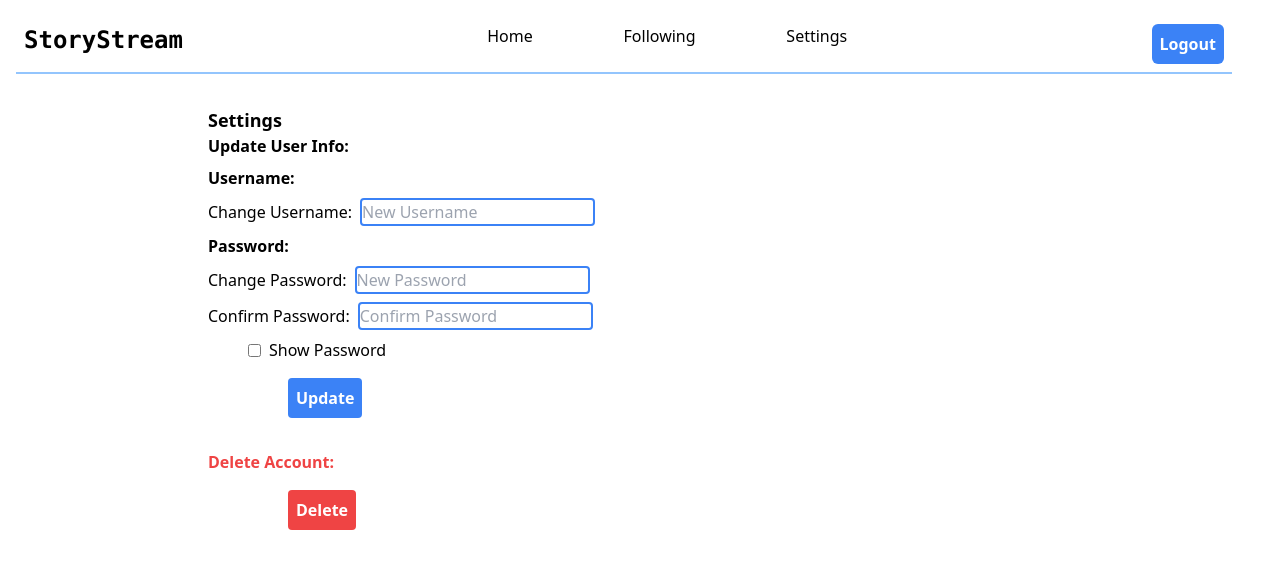
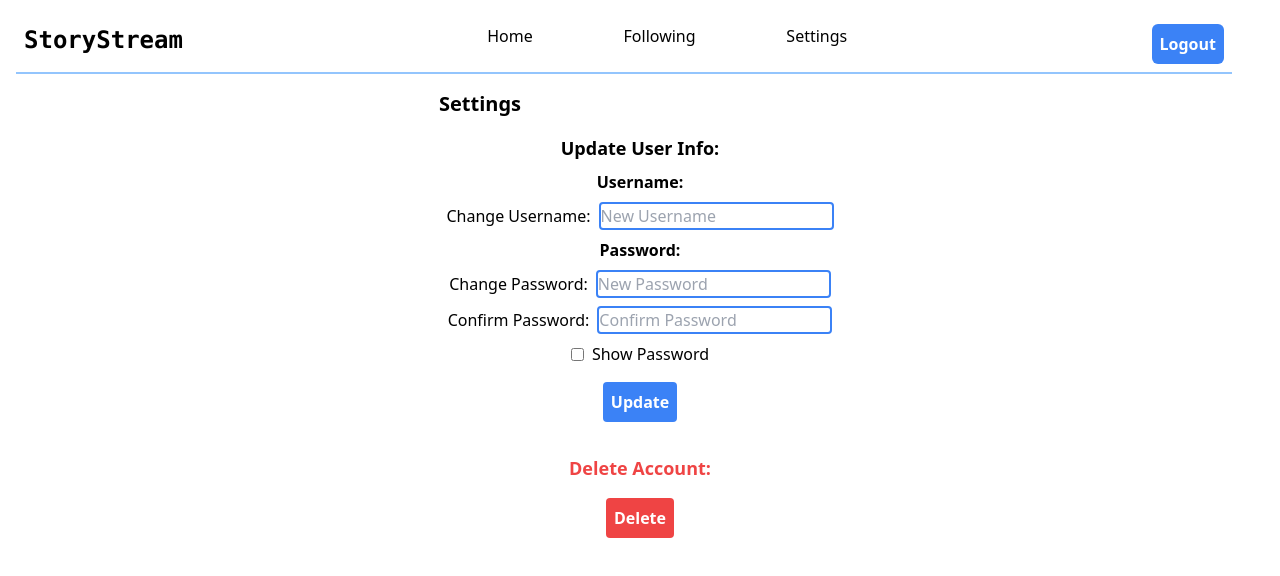
Before and after one commit to MLuqman150/StoryStream, a React (Vite) app in the folder frontend/: page /settings in a window 1280 px wide. Shown: the top 576 px of the page. Built offline with nearby package versions, Linux system fonts and the light colour scheme; sample sign-in values are in the browser's storage.

Commit message:
UI updates on setting page

```diff
--- a/frontend/src/components/settings/Setting.jsx
+++ b/frontend/src/components/settings/Setting.jsx
@@ -11,9 +11,11 @@ const Setting = ()=>{
     return (
         <>
             <Navbar/>
-            <div className="max-w-4xl mx-auto p-4 ">
-                <h2 className="text-lg font-extrabold">Settings</h2>
-                <h2 className="text-md font-bold">Update User Info:</h2>
+            <div className="flex justify-center mt-4 w-[75%]">
+                <h2 className="text-xl font-extrabold">Settings</h2>
+            </div>
+            <div className="flex flex-col justify-center items-center p-4 ">
+                <h2 className="text-lg font-bold">Update User Info:</h2>
                 <h2 className="text-md font-bold mt-2">Username: </h2>
                 <div className="flex items-center gap-2 mt-2">
                     <label htmlFor="username" className="cursor-pointer">Change Username: </label>
@@ -36,7 +38,7 @@ const Setting = ()=>{
                     <button className="bg-blue-500 hover:bg-blue-600 text-white font-bold mt-2 px-2 py-2 rounded">Update</button>
                 </div>
 
-                <h2 className="text-md font-bold mt-8 text-red-500">Delete Account:</h2>
+                <h2 className="text-lg font-bold mt-8 text-red-500">Delete Account:</h2>
                 <div className="flex items-center mx-20 gap-2 mt-2">
                     <button onClick={() => setOpenModal(true)} className="bg-red-500 hover:bg-red-600 text-white font-bold mt-2 px-2 py-2 rounded">Delete</button>
                 </div>
```
